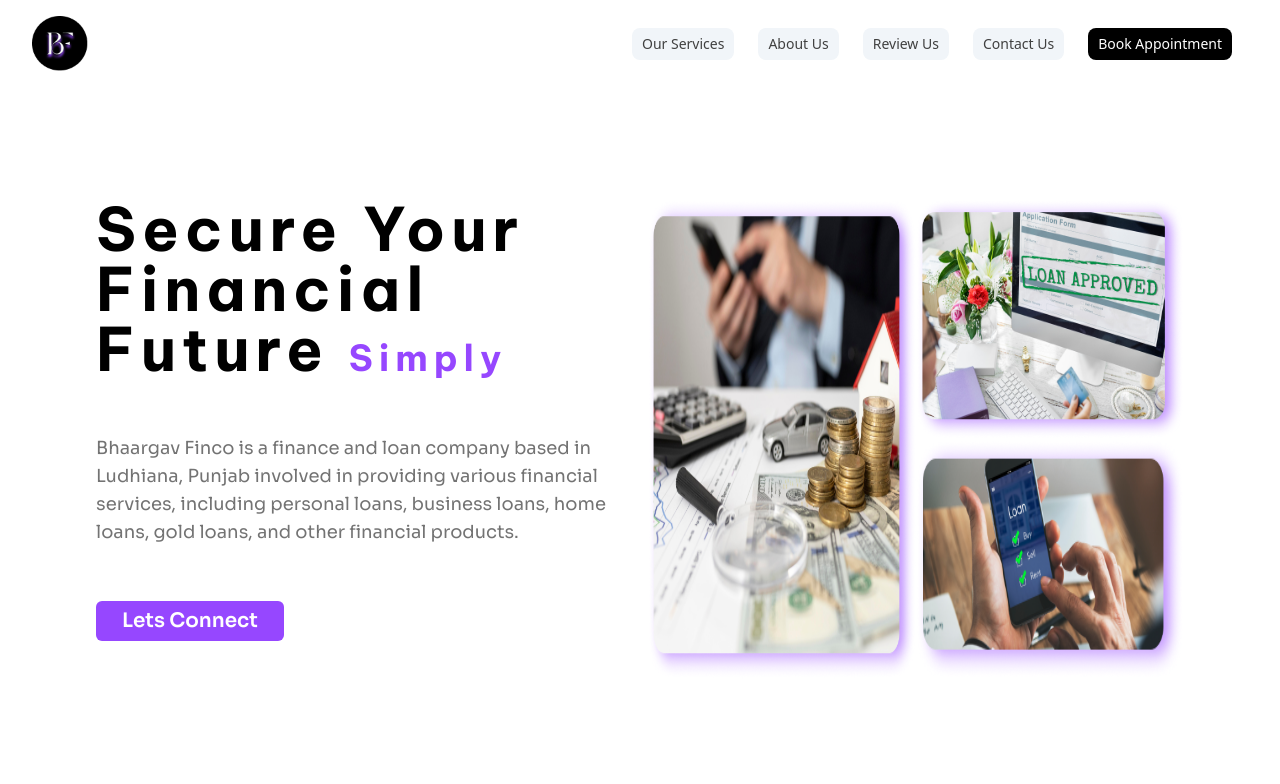
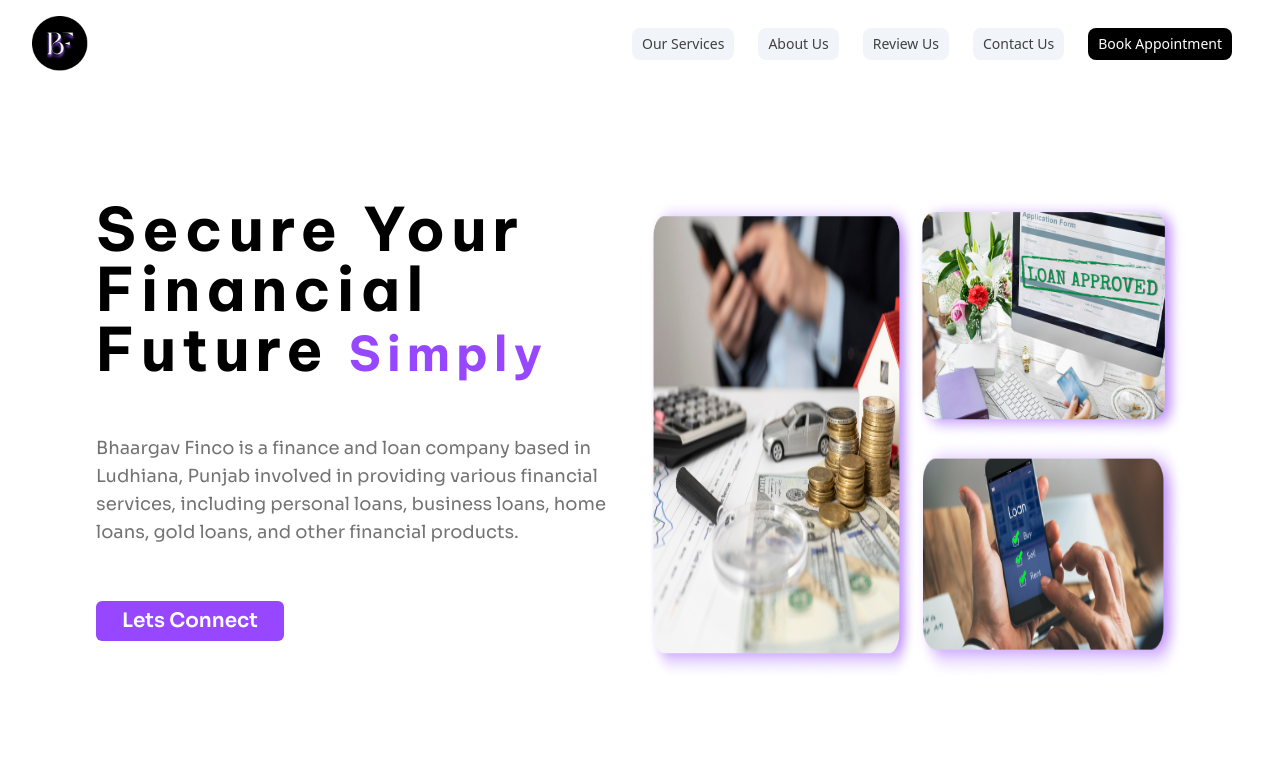
Before and after one commit to Pulkit-s21/Bhaargav-FInco, a React (Vite) app: page / in a window 1280 px wide. Shown: the top 784 px of the page. Built offline with nearby package versions, Linux system fonts and the light colour scheme; a web font is replaced by a local one.

Commit message:
lazy loading images

```diff
--- a/src/components/Information.jsx
+++ b/src/components/Information.jsx
@@ -28,9 +28,9 @@
       <div className="grid grid-cols-1 gap-4 place-items-center lg:place-items-start">
         <h2 className="font-Vietnam font-bold text-center lg:text-start text-3xl md:text-4xl lg:text-6xl max-w-[20ch] capitalize tracking-wider lg:tracking-widest">
           Secure your <span className="lg:block">financial</span> future{" "}
-          <span className="text-4xl text-primary-purple slide-out">{feature}</span>
+          <span className="text-4xl lg:text-5xl text-primary-purple">{feature}</span>
         </h2>
-        <img className="lg:hidden" src={MobileHero} alt="Mobile Image" />
+        <img loading="lazy" className="lg:hidden" src={MobileHero} alt="Mobile Image" />
         <p className="text-neutral-500 text-sm md:text-lg font-Sora md:max-w-[50ch] lg:max-w-[40ch] text-center lg:text-start">
           Bhaargav Finco is a finance and loan company based in Ludhiana, Punjab
           involved in providing various financial services, including personal
--- a/src/pages/AboutPage.jsx
+++ b/src/pages/AboutPage.jsx
@@ -69,6 +69,7 @@
     <section className="grid grid-cols-1 gap-6 py-4">
       <div className="relative lg:px-6">
         <img
+          loading="lazy"
           className="h-[15rem] md:h-[25rem] lg:h-[40rem] w-full"
           src={AboutHero}
           alt="AboutPage Hero Image"
@@ -84,7 +85,7 @@
         </div>
       </div>
 
-      <section className="mt-16 grid grid-cols-1  place-items-center lg:place-items-start px-8 lg:px-24">
+      <section className="mt-16 grid grid-cols-1 place-items-center lg:place-items-start px-8 lg:px-24">
         {/* left Div */}
         <div className="grid grid-cols-1 place-items-center md:place-items-start gap-4 font-Vietnam">
           <p className="text-lg text-primary-purple uppercase font-bold">
```
